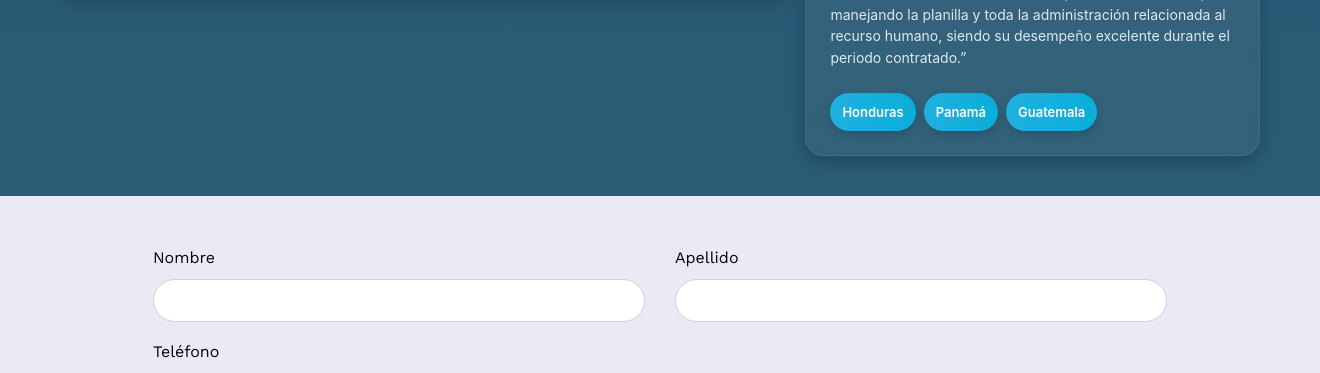
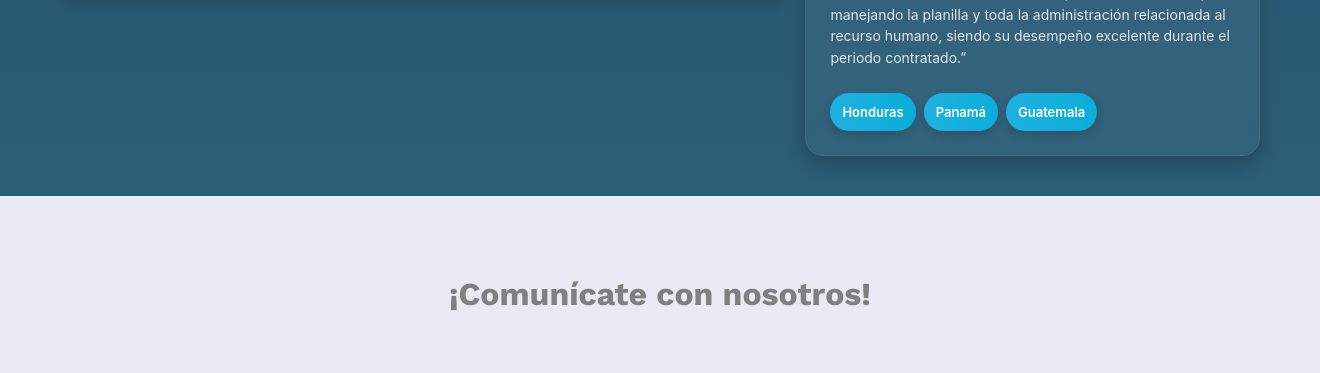
Before and after one commit to Bioniko/sbppro, a PHP site: page / in a window 1320 px wide. Shown: the part 6127-6500 px from the top of the page. Run offline with PHP 8.4, Linux system fonts and the light colour scheme; some libraries are stand-ins or nearby versions; some web fonts are replaced.

Commit message:
Update index.php

```diff
--- a/index.php
+++ b/index.php
@@ -963,6 +963,8 @@
       </div>
     </section>
  -->
+  <div style="text-align: center;padding: 0% 20% 5% 20%;background-color: #e9eaf4 !important;">
+      <h2 style="padding: 10% 0% 1% 0%;"><strong>¡Comunícate con nosotros!</strong></h2></div>
   <?php include "formulario.php";?>
   <?php include "footer.php";?>
   <?php include "bootstrap.php";?>
```
